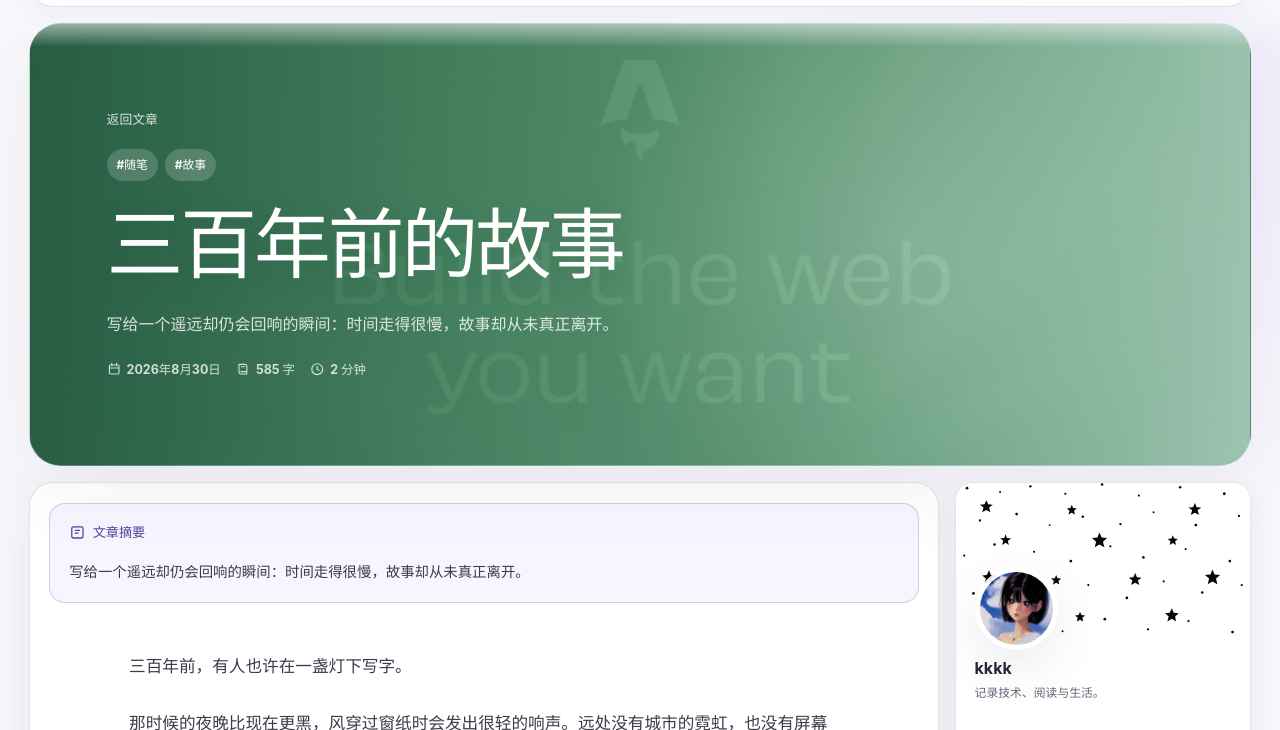
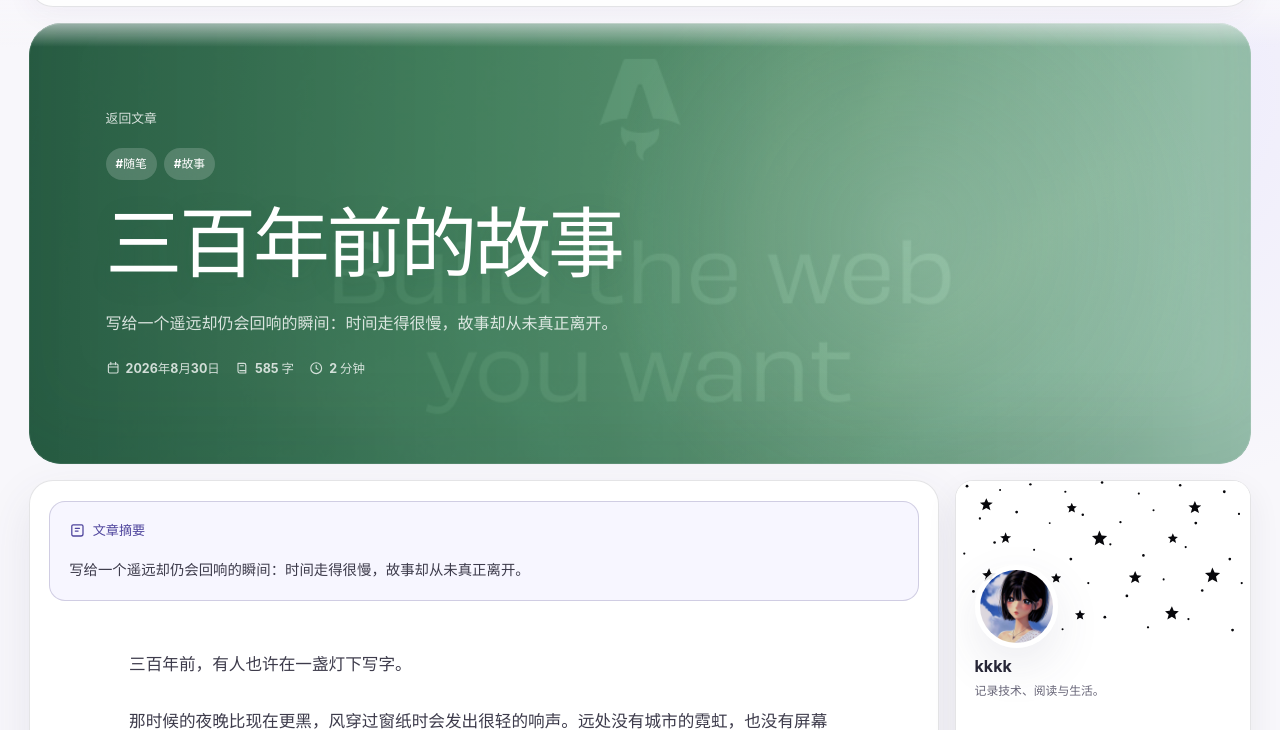
Before and after one commit to dofarifa/dofarifa.github.io, an Astro site: page /blog/300-years in a window 1280 px wide. Shown: the part 70-800 px from the top of the page. Built offline with nearby package versions, Linux system fonts and the light colour scheme; Astro itself is replaced by a stand-in of ours; no server answers.

Commit message:
优化文章页卡片边缘质感

```diff
--- a/src/layouts/BlogPost.astro
+++ b/src/layouts/BlogPost.astro
@@ -108,9 +108,10 @@ const visibleHeadings = headings.filter((heading) => heading.depth === 2 || head
 </BaseLayout>
 
 <style>
-	.article-hero { position: relative; overflow: hidden; min-height: clamp(25rem, 48vh, 34rem); margin-top: 1rem; padding: clamp(3.5rem, 6vw, 5rem); border: 1px solid color-mix(in srgb, white 18%, transparent); border-radius: 2rem; background: linear-gradient(100deg, #2c6b4d 0%, #4f9a70 33%, #76b894 68%, #a7d4bc 100%); box-shadow: 0 1.6rem 4.5rem color-mix(in srgb, var(--decor-shadow) 54%, transparent); isolation: isolate; }
-	.article-hero-bg { position: absolute; z-index: -3; inset: 0; width: 100%; height: 100%; object-fit: cover; opacity: .28; filter: saturate(.88) contrast(.96); }
-	.article-hero-shade { position: absolute; z-index: -2; inset: 0; background: radial-gradient(circle at 72% 48%, rgba(213, 237, 224, .24), transparent 34%), linear-gradient(90deg, rgba(40, 93, 67, .9) 0%, rgba(66, 127, 92, .82) 34%, rgba(100, 156, 120, .74) 68%, rgba(167, 210, 188, .7) 100%); }
+	.article-hero { --article-hero-radius: 2rem; position: relative; overflow: hidden; min-height: clamp(25rem, 48vh, 34rem); margin-top: 1rem; padding: clamp(3.5rem, 6vw, 5rem); border: 0; border-radius: var(--article-hero-radius); background: linear-gradient(100deg, #2c6b4d 0%, #4f9a70 33%, #76b894 68%, #a7d4bc 100%); box-shadow: 0 1.4rem 4.2rem color-mix(in srgb, var(--decor-shadow) 46%, transparent), inset 0 0 0 1px color-mix(in srgb, white 18%, transparent); clip-path: inset(0 round var(--article-hero-radius)); isolation: isolate; transform: translateZ(0); }
+	.article-hero::after { position: absolute; z-index: 0; inset: 0; border-radius: inherit; box-shadow: inset 0 1px 0 rgba(255, 255, 255, .22), inset 0 0 0 1px rgba(255, 255, 255, .08), inset 0 -2.5rem 4rem rgba(14, 48, 33, .08); content: ""; pointer-events: none; }
+	.article-hero-bg { position: absolute; z-index: -3; inset: 0; width: 100%; height: 100%; border-radius: inherit; object-fit: cover; opacity: .28; filter: saturate(.88) contrast(.96); transform: translateZ(0); }
+	.article-hero-shade { position: absolute; z-index: -2; inset: 0; border-radius: inherit; background: radial-gradient(circle at 72% 48%, rgba(213, 237, 224, .24), transparent 34%), linear-gradient(90deg, rgba(40, 93, 67, .9) 0%, rgba(66, 127, 92, .82) 34%, rgba(100, 156, 120, .74) 68%, rgba(167, 210, 188, .7) 100%); }
 	.article-hero-inner { position: relative; z-index: 1; display: grid; align-content: center; min-height: clamp(17rem, 36vh, 24rem); color: white; }
 	.back-link { width: fit-content; margin-bottom: 1.15rem; color: color-mix(in srgb, white 82%, transparent); font-size: .8rem; font-weight: 700; text-decoration: none; }
 	.back-link:hover { color: white; }
@@ -145,6 +146,7 @@ const visibleHeadings = headings.filter((heading) => heading.depth === 2 || head
 	.article-end p { margin: 0 0 .65rem; color: var(--muted); }
 	.article-end a { font-size: .85rem; font-weight: 700; text-decoration: none; }
 	:global([data-theme='dark']) .article-hero { background: linear-gradient(100deg, #214f3b 0%, #327151 36%, #527d65 70%, #789982 100%); }
+	:global([data-theme='dark']) .article-hero::after { box-shadow: inset 0 1px 0 rgba(255, 255, 255, .14), inset 0 0 0 1px rgba(255, 255, 255, .1), inset 0 -2.5rem 4rem rgba(7, 19, 14, .1); }
 	:global([data-theme='dark']) .article-hero-shade { background: radial-gradient(circle at 72% 48%, rgba(153, 189, 166, .16), transparent 34%), linear-gradient(90deg, rgba(27, 67, 49, .92) 0%, rgba(43, 88, 64, .86) 36%, rgba(69, 105, 82, .8) 70%, rgba(109, 135, 118, .74) 100%); }
 	:global([data-theme='dark']) .article-main { background: color-mix(in srgb, var(--surface) 92%, transparent); }
 	:global([data-theme='dark']) .author-cover { background: var(--avatar-card-background); }
@@ -153,7 +155,7 @@ const visibleHeadings = headings.filter((heading) => heading.depth === 2 || head
 		.article-sidebar { position: static; grid-template-columns: 1fr 1fr; }
 	}
 	@media (max-width: 680px) {
-		.article-hero { min-height: 25rem; margin-top: .75rem; padding: 2rem 1.3rem; border-radius: var(--radius-card); }
+		.article-hero { --article-hero-radius: var(--radius-card); min-height: 25rem; margin-top: .75rem; padding: 2rem 1.3rem; }
 		.article-hero h1 { font-size: clamp(2.25rem, 11vw, 3.5rem); }
 		.article-layout { width: min(100% - 1rem, 1180px); margin-top: .75rem; }
 		.article-main { padding: .75rem; border-radius: 1.15rem; }
```
